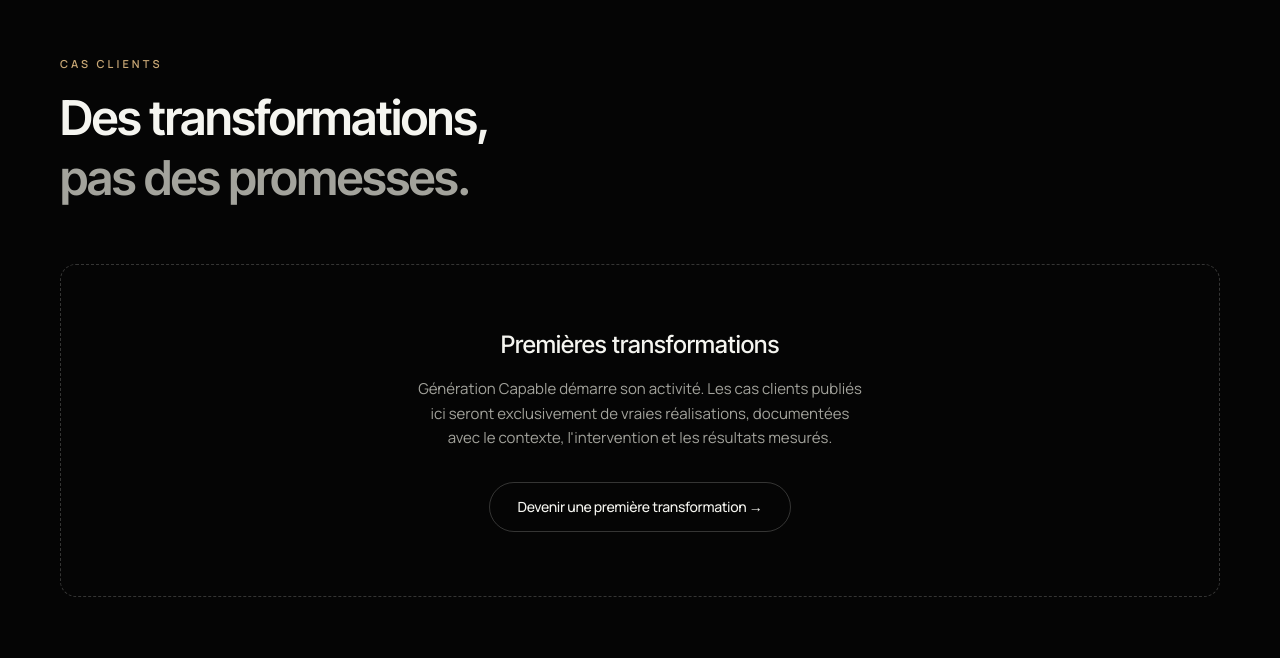
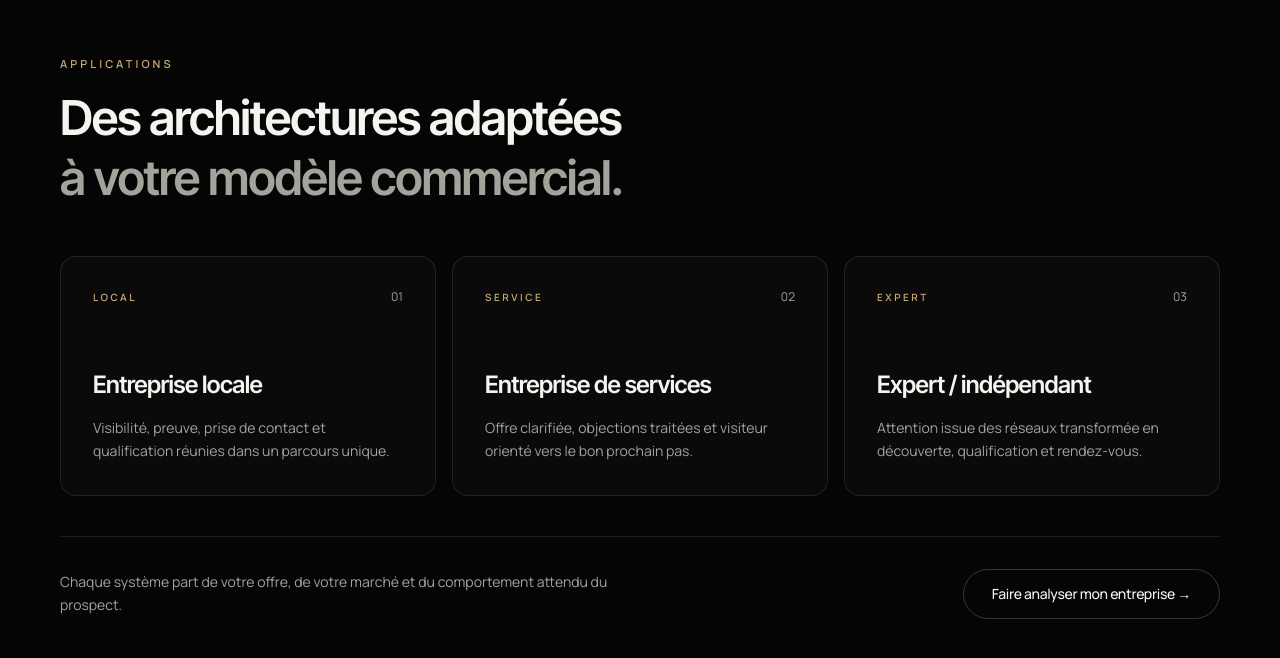
Before and after one commit to mathieumilo3-bot/-generation-capable, a Next.js app in the folder site-vitrine/: page / in a window 1280 px wide. Shown: the part 7352-8010 px from the top of the page. Built offline with nearby package versions, Linux system fonts and the light colour scheme.

Commit message:
Replace empty case-study section with concrete applications

```diff
--- a/site-vitrine/src/components/sections/CaseStudiesPreview.tsx
+++ b/site-vitrine/src/components/sections/CaseStudiesPreview.tsx
@@ -1,42 +1,46 @@
 import { Section, Eyebrow } from "@/components/ui/Section";
 import { Reveal } from "@/components/ui/Reveal";
 import { Button } from "@/components/ui/Button";
-import { CASE_STUDIES } from "@/lib/data/case-studies";
+
+const EXAMPLES = [
+  ["LOCAL", "Entreprise locale", "Visibilité, preuve, prise de contact et qualification réunies dans un parcours unique."],
+  ["SERVICE", "Entreprise de services", "Offre clarifiée, objections traitées et visiteur orienté vers le bon prochain pas."],
+  ["EXPERT", "Expert / indépendant", "Attention issue des réseaux transformée en découverte, qualification et rendez-vous."],
+];
 
 export function CaseStudiesPreview() {
   return (
     <Section className="py-24 sm:py-32">
       <Reveal>
-        <Eyebrow>Cas clients</Eyebrow>
-        <h2 className="font-display text-balance mt-4 max-w-2xl text-3xl font-semibold leading-tight tracking-tight sm:text-5xl">
-          Des transformations,
+        <Eyebrow>Applications</Eyebrow>
+        <h2 className="font-display text-balance mt-4 max-w-3xl text-3xl font-semibold leading-tight tracking-tight sm:text-5xl">
+          Des architectures adaptées
           <br />
-          <span className="text-[var(--color-muted)]">pas des promesses.</span>
+          <span className="text-[var(--color-muted)]">à votre modèle commercial.</span>
         </h2>
       </Reveal>
 
-      <Reveal delay={0.1}>
-        <div className="mt-14 rounded-2xl border border-dashed border-[var(--color-border-strong)] p-10 text-center sm:p-16">
-          {CASE_STUDIES.length === 0 ? (
-            <>
-              <p className="font-display text-2xl font-medium text-[var(--color-text)]">
-                Premières transformations
-              </p>
-              <p className="mx-auto mt-4 max-w-md text-[15px] leading-relaxed text-[var(--color-muted)]">
-                Génération Capable démarre son activité. Les cas clients
-                publiés ici seront exclusivement de vraies réalisations,
-                documentées avec le contexte, l&apos;intervention et les
-                résultats mesurés.
-              </p>
-              <div className="mt-8">
-                <Button href="/audit" variant="secondary">
-                  Devenir une première transformation →
-                </Button>
+      <div className="mt-12 grid gap-4 md:grid-cols-3">
+        {EXAMPLES.map(([type, title, text], index) => (
+          <Reveal key={title} delay={index * 0.08}>
+            <article className="group h-full rounded-2xl border border-[var(--color-border)] bg-[var(--color-surface)] p-7 transition-all duration-500 hover:-translate-y-1 hover:border-[var(--color-border-strong)] hover:bg-[var(--color-surface-raised)] sm:p-8">
+              <div className="flex items-center justify-between">
+                <span className="text-[10px] font-semibold uppercase tracking-[0.25em] text-[var(--color-accent)]">{type}</span>
+                <span className="text-xs text-[var(--color-muted)]">0{index + 1}</span>
               </div>
-            </>
-          ) : (
-            <p className="text-[var(--color-muted)]">Cas clients à venir.</p>
-          )}
+              <h3 className="font-display mt-16 text-2xl font-semibold tracking-tight">{title}</h3>
+              <p className="mt-4 text-sm leading-relaxed text-[var(--color-muted)]">{text}</p>
+            </article>
+          </Reveal>
+        ))}
+      </div>
+
+      <Reveal delay={0.15}>
+        <div className="mt-10 flex flex-col items-start justify-between gap-5 border-t border-[var(--color-border)] pt-8 sm:flex-row sm:items-center">
+          <p className="max-w-xl text-sm leading-relaxed text-[var(--color-muted)]">
+            Chaque système part de votre offre, de votre marché et du comportement attendu du prospect.
+          </p>
+          <Button href="/audit" variant="secondary">Faire analyser mon entreprise →</Button>
         </div>
       </Reveal>
     </Section>
```
